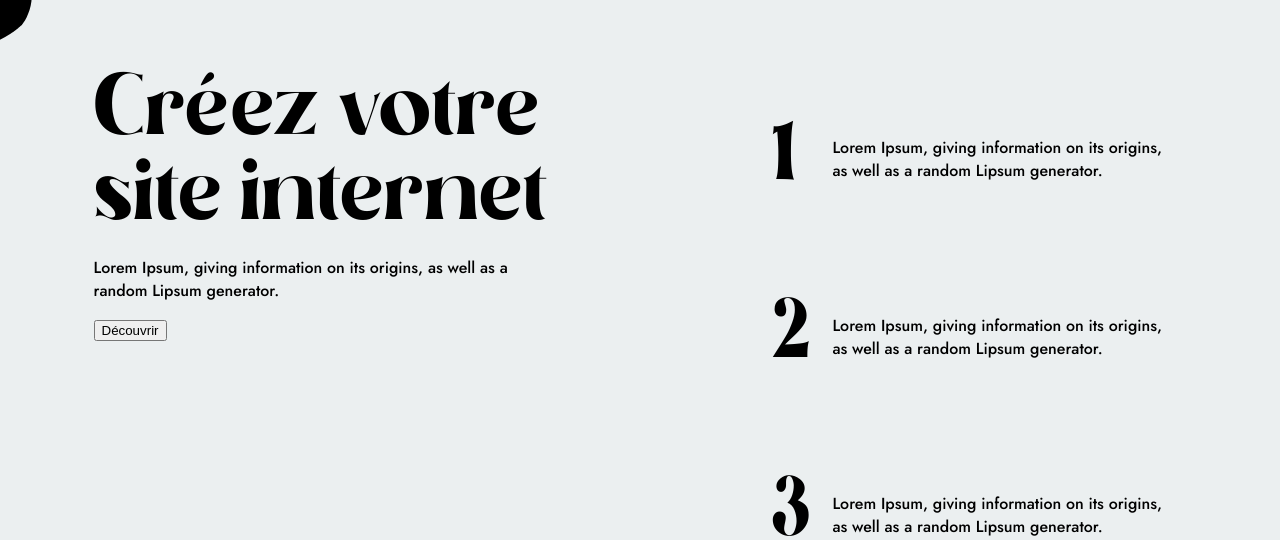
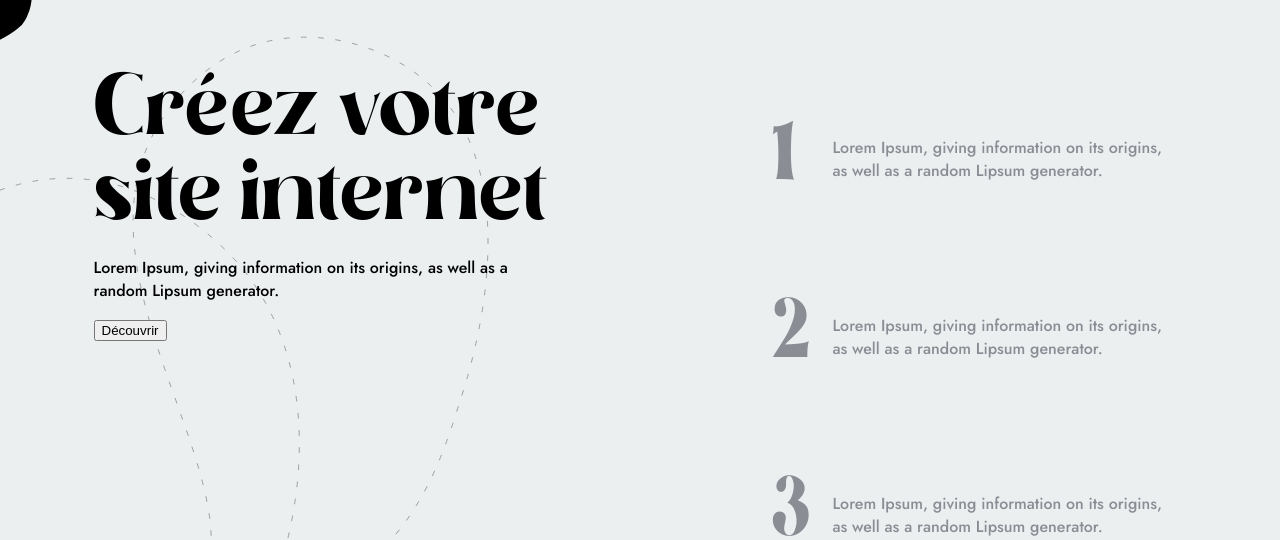
Before and after one commit to Timothee-Picard/asilenti.fr, a Nuxt app: page / in a window 1280 px wide. Shown: the part 970-1510 px from the top of the page. Built offline with nearby package versions, Linux system fonts and the light colour scheme.

Commit message:
add background section

```diff
--- a/pages/index.vue
+++ b/pages/index.vue
@@ -1,6 +1,7 @@
 <template>
   <HomeSectionDevelop />
   <section class="section-create">
+    <img src="~assets/img/page-home/line-create.svg" class="bg-line">
     <aside>
       <div class="content">
         <h2>Créez votre site internet</h2>
@@ -72,6 +73,13 @@ h2 {
   padding-top: 15em;
   padding-bottom: 20px;
   display: flex;
+  position: relative;
+  .bg-line {
+    width: 80%;
+    position: absolute;
+    top: 5em;
+    left: -30%;
+  }
   main, aside {
     flex: 1;
     display: flex;
@@ -98,8 +106,12 @@ h2 {
         display: flex;
         padding: 50px 0 50px 3em;
         border-left: 3px solid transparent;
+        color: #8A8D94;
         &:hover {
           border-left: 3px solid #CF525E;
+          b {
+            color: #CF525E;
+          }
         }
         b {
           width: 110px;
```
Also changed, not shown: assets/img/page-home/line-create.svg (added).
